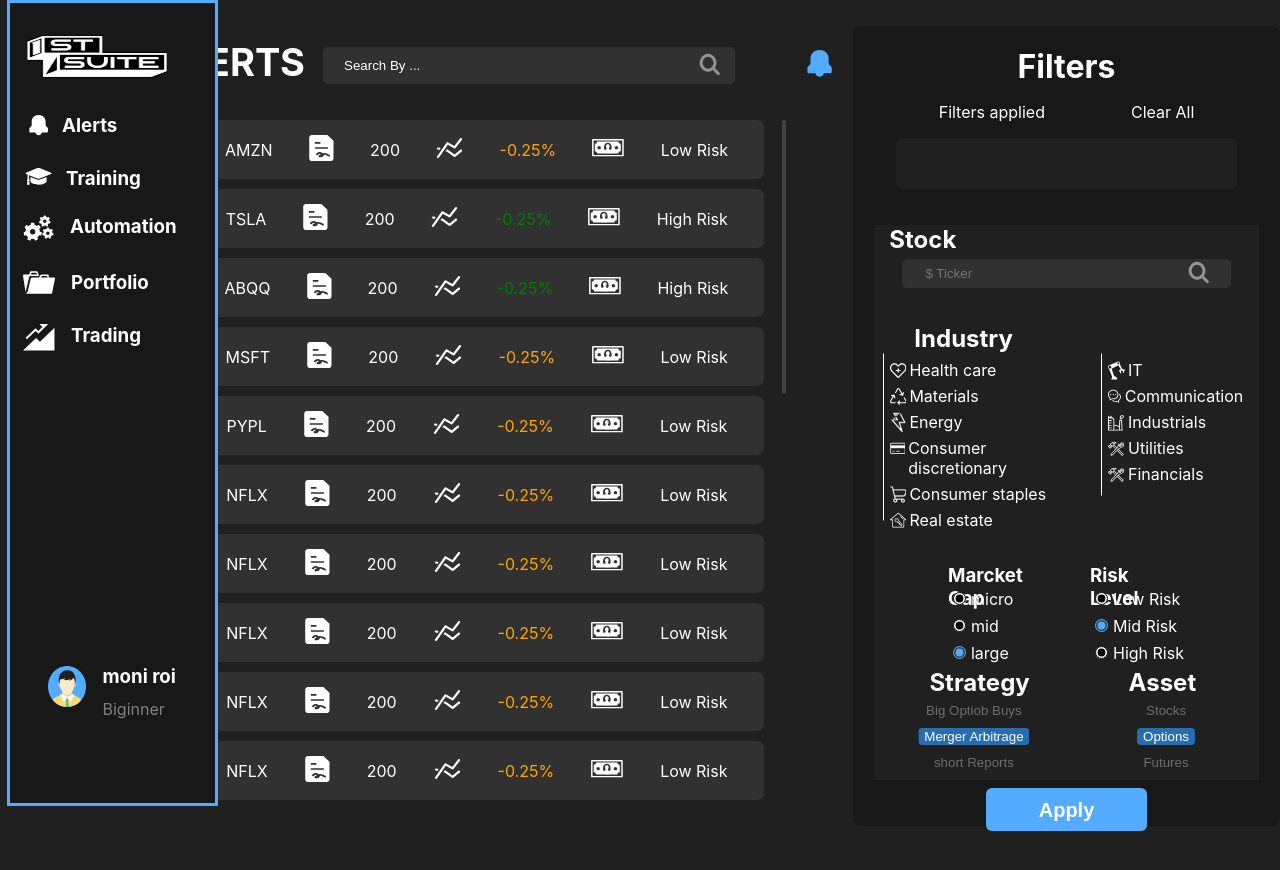
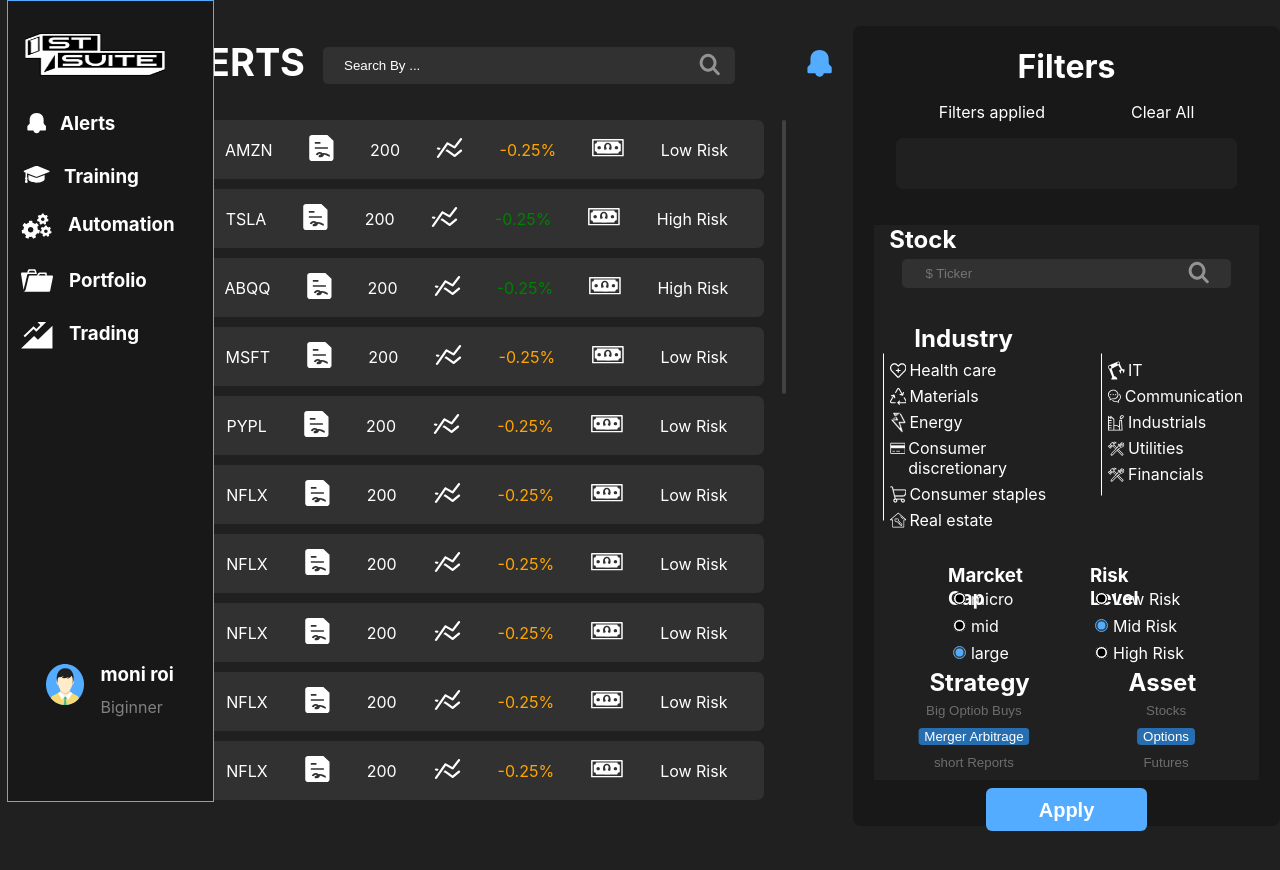
Before and after one commit to mohamedhamadagomaa/Geek-task, a React (Create React App) app: page / in a window 1280 px wide. In both pictures the pointer is over the element 45 px from the left and 400 px from the top of the page. Shown: the top 870 px of the page. Built offline with nearby package versions, Linux system fonts and the light colour scheme.

Commit message:
style changes

```diff
--- a/src/style.css
+++ b/src/style.css
@@ -53,7 +53,7 @@
 .aside:hover {
   width: 200px;
   padding-left: 5px;
-  border: 3px solid #53acff;
+  border: 1px solid #53acff;
 }
 
 .aside .image {
```
